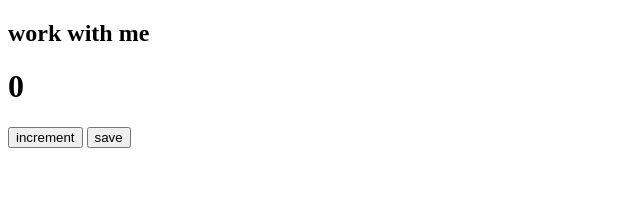
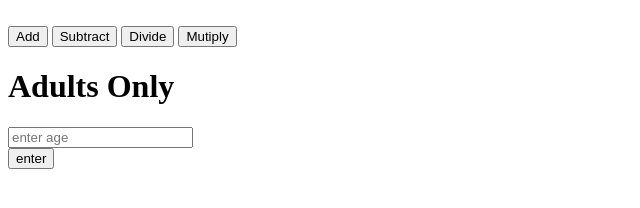
Before and after one commit to Oyindamola1111/js-scratch, a plain HTML site: page index.html in a window 1280 px wide. Shown: the whole page, without its empty margins (0-640 px from the left). Drawn offline with Linux system fonts and the light colour scheme.

Commit message:
new things added

```diff
--- a/index.html
+++ b/index.html
@@ -8,9 +8,43 @@
     <script defer src="./script.js"></script>
 </head>
 <body>
-    <h2>work with me</h2>
+
+    <!-- BUILD A PASSENGER COUNTER APP -->
+
+
+     <!-- <h2>work with me</h2>
      <h1 id="counting">0</h1>
     <button onclick="increment()">increment</button>
     <button id="save-btn" onclick="save()">save</button>
+    <p id="save-el">previous entries: </p> -->
+
+
+    <!-- THROW A NEW PARAGRAPH EROR ON A PURCHASE BUTTON WHEN CLICKED -->
+
+    <!-- <h2>nike shoe</h2>
+    <button onclick="buyError()">purchase -$149</button>
+    <p id="error"></p> -->
+
+
+    <span id="num1-el"></span>
+    <span id="num2-el"></span>
+    <br>
+    <button onclick="Addition()">Add</button>
+    <button onclick="subtract()">Subtract</button>
+    <button onclick="divide()">Divide</button>
+    <button onclick="multiply()">Mutiply</button>
+    <br>
+    <span id="sum-el"> </span>
+
+    <div>
+        <h1>Adults Only</h1>
+        <input id="box" type="text" placeholder="enter age" required>
+        <br>
+        <button onclick="ageRange()">enter</button>
+        <p id="para"></p>
+
+    </div>
+
+
 </body>
 </html>
```
Also changed, not shown: script.js (+82 -94 lines).
